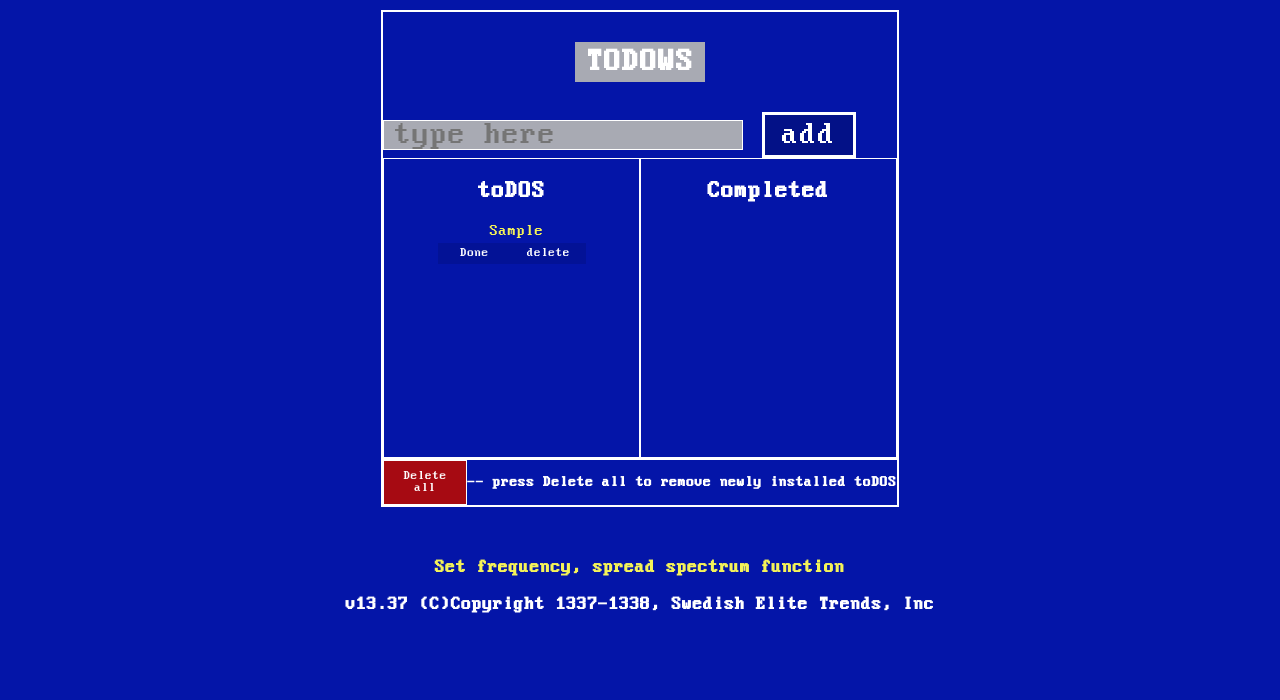
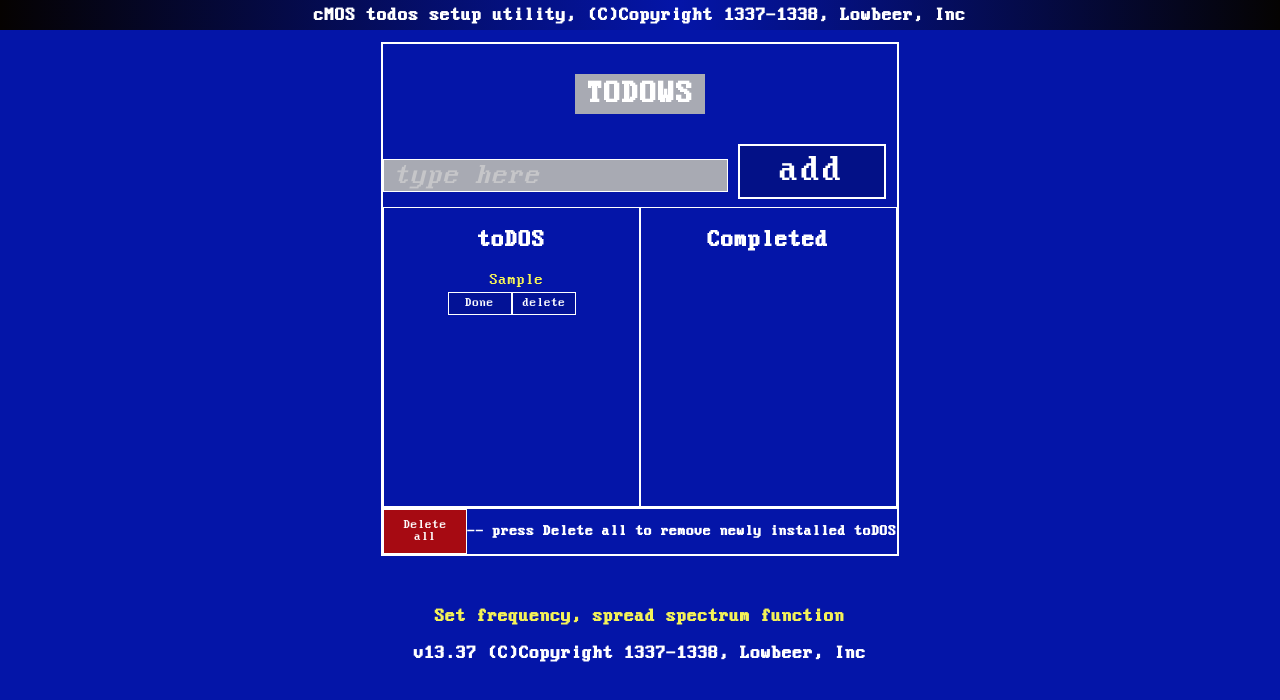
Before and after one commit to olalowbeer/TODOlist_Javascript, a plain HTML site: page index.html in a window 1280 px wide. Both pictures are taken after typing "Sample" into the empty fields and a click on the button "add". Drawn offline with Linux system fonts and the light colour scheme.

Commit message:
new changes

```diff
--- a/css/style.css
+++ b/css/style.css
@@ -1,10 +1,31 @@
+
 @font-face {
   font-family: font;
   src: url(font.ttf)
 }
 
+header{
+    display: flex;
+    height: 30px;
+    margin-bottom: 10px;
+    color: white;
+    background: rgb(5,2,1);
+    background: -moz-linear-gradient(left, rgba(5,2,1,1) 0%, rgba(4,21,168,1) 53%, rgba(5,3,2,1) 100%);
+    background: -webkit-linear-gradient(left, rgba(5,2,1,1) 0%,rgba(4,21,168,1) 53%,rgba(5,3,2,1) 100%);
+    background: linear-gradient(to right, rgba(5,2,1,1) 0%,rgba(4,21,168,1) 53%,rgba(5,3,2,1) 100%);
+    align-items: center;
+    justify-content: center;
 
+}
+header > h3 {
+
+    align-items: center;
+    padding: 0px;
+    margin: 0px;
+}
 body{
+    padding: 0px;
+    margin: 0px;
     height: 100%;
     font-family: font;
     background-color: #0415A8;
@@ -28,10 +49,17 @@ body{
     margin: 2px;
 }
 
-#onGoing{
+#active{
     padding-left: 0px;
 
 
+}
+
+#input::placeholder {
+    opacity: 0.7;
+    font-size: 1em;
+    font-style: italic;
+    color: lightgray;
 }
 
 .rows{
@@ -80,7 +108,7 @@ li#items{
 
 
 }
-#onGoing{
+#active{
     text-align: center;
     -webkit-animation: fadein 1s ease 0s forwards;
     animation: fadein 1s ease 0s forwards;
@@ -145,10 +173,10 @@ h2{
     padding: 0 0 0 2%;
     color: #000;
     margin-right: 2%;
-    font-size: 2em;
+    font-size: 1.8em;
     font-family: font;
     width: 70%;
-    height: 30px;
+    height: 33px;
     border: 1px solid white;
     box-sizing: border-box;
 
@@ -159,18 +187,18 @@ h2{
 	border: 1px solid white;
     font-size: 0.8em;
 }
-#deleteButton{
+
+#deleteButton, #doneButton{
     font-family: font;
      cursor: pointer;
     color: white;
     font-size: 0.8rem;
     background: rgba(0, 0, 0, 0.1);
-    //border: 3px solid #fff;
-    border: none;
+    border: 1px solid #fff;
     margin-bottom: 10px;
     padding: 4px 10px;
     line-height: 1;
-    width: 74px;
+    width: 64px;
       -webkit-animation: fadein 1s ease 0s forwards;
     animation: fadein 1s ease 0s forwards;
     animation-fill-mode: both !important;
@@ -180,25 +208,11 @@ h2{
     background-color: #A60A12;
 }
 
+.inputandbutton {
+	display: flex;
+    align-items: center;
+}
 
-#doneButton{
-    font-family: font;
-     cursor: pointer;
-    color: white;
-    font-size: 0.8rem;
-    background: rgba(0, 0, 0, 0.1);
-    //background: rgba(0, 0, 0, 0.2);
-    //border: 3px solid #fff;
-    border: none;
-margin-bottom: 10px;
-    padding: 4px 10px;
-    line-height: 1;
-    width: 74px;
-      -webkit-animation: fadein 1s ease 0s forwards;
-    animation: fadein 1s ease 0s forwards;
-    animation-fill-mode: both !important;
-    visibility: visible !important;
-}
 #doneButton:hover{
     background-color: #A60A12;
 }
@@ -207,15 +221,23 @@ margin-bottom: 10px;
     font-family: font;
     cursor: pointer;
     color: white;
-    font-size: 2rem;
+    font-size: 2.4rem;
     background: rgba(0, 0, 0, 0.2);
-    border: 3px solid #fff;
+    border: 2px solid #fff;
     padding: 4px 10px;
     line-height: 1;
-    width: 94px;
+    width: 30%;
+    height: 55px;
+    margin-right: 2%;
+    margin-bottom: 8px;
 }
 #addButton:hover {
 	background: #A60A12;
+}
+#addButton:active {
+   box-shadow: inset 0px 0px 0px 3px rgba(0,0,0,0.75);
+    font-size: 2rem;
+
 }
 
 #deleteAllButton{
@@ -225,17 +247,17 @@ margin-bottom: 10px;
     color: white;
     font-size: 0.8rem;
     background: #A60A12;
-    //background: rgba(0, 0, 0, 0.2);
     border: 1px solid white;
     padding: 4px 10px;
     line-height: 1;
     width: 84px;
-
-}
-#deleteAllButton:hover{
-    background-color: #A60A12;
 }
 
+#deleteAllButton:active, #doneButton:active, #deleteButton:active {
+
+    box-shadow: inset 0px 0px 0px 1px rgba(0,0,0,0.75);
+    font-size: 0.7rem;
+}
 .leftrow {
 	border: 1px solid white;
 }
@@ -302,6 +324,9 @@ h3:nth-child(2){
     #addButton {
 	width: 100%;
 }
+    .inputandbutton {
+	display: block;
+}
 
     .rows{
         display: block;
@@ -313,4 +338,7 @@ h3:nth-child(2){
     .rightfinished {
 	width: 100%;
 }
+    header{
+        display: none;
+    }
 }
--- a/index.html
+++ b/index.html
@@ -11,40 +11,35 @@
     <link rel="stylesheet" href="css/style.css">
 
 </head>
+
 <body>
-
-                <!--<div id="myDIV" class="header">
-                  <h2 style="margin:5px">My To Do List</h2>
-                  <input type="text" id="myInput" placeholder="Title...">
-                  <span onclick="newElement()" class="addBtn">Add</span>
-                </div>
-
-                <ul id="todolist">
-                </ul>-->
+    <header>
+        <h3>cMOS todos setup utility, (C)Copyright 1337-1338, Lowbeer, Inc</h3>
+    </header>
     <div class="main-container">
         <div class="main">
 
             <div class="content">
                 <div class="boxHeader">
-                       <div class="headerText"><h1>TODOWS</h1>
+                    <div class="headerText">
+                        <h1>TODOWS</h1>
                     </div>
                 </div>
+                <div class="inputandbutton">
                 <input id="input" type="text" placeholder="type here" autofocus>
-						<span onclick="newElement()" class="addBtn"></span>
                 <button id="addButton">add</button>
-						<div class="rows"><div class="leftrow">
+                </div>
+                <div class="rows">
+                    <div class="leftrow">
                         <h2>toDOS</h2>
 
-                             <ul id="onGoing"></ul>
+                        <ul id="active"></ul>
                     </div>
                     <div class="rightfinished">
                         <h2>Completed</h2>
                         <ul id="finished"></ul>
                     </div>
                 </div>
-
-<!--<ul class="finished-list"></ul>-->
-
             </div>
             <div class="buttonTest">
                 <button id="deleteAllButton">Delete all</button>
@@ -52,12 +47,13 @@
             </div>
         </div>
     </div>
-
-		<script async src="main.js"></script>
-	</body>
   <footer>
     <div class="footer">
         <h3>Set frequency, spread spectrum function</h3>
-			<h3>v13.37 (C)Copyright 1337-1338, Swedish Elite Trends, Inc</h3></div>
+        <h3>v13.37 (C)Copyright 1337-1338, Lowbeer, Inc</h3>
+     </div>
    </footer>
+<script async src="main.js"></script>
+</body>
+
 </html>
--- a/main.js
+++ b/main.js
@@ -1,4 +1,4 @@
-const onGoing = document.getElementById('onGoing');
+const active = document.getElementById('active');
 const finished = document.getElementById('finished');
 const addButton = document.getElementById('addButton');
 const input = document.getElementById('input');
@@ -6,6 +6,7 @@ const listItems = document.querySelectorAll('li');
 const deleteAllButton = document.getElementById('deleteAllButton');
 
 
+//If you press Enter
 input.addEventListener('keydown', function handleKeydown(e) {
     var text = input.value;
 
@@ -21,7 +22,7 @@ input.addEventListener('keydown', function handleKeydown(e) {
 
 
 
-//add item to todolist
+//add item to todolist(active)
 addButton.addEventListener('click', addList);
 
 function addList() {
@@ -29,57 +30,59 @@ function addList() {
     const li = document.createElement('li')
     li.id = "items";
     li.innerText = input.value;
-    document.getElementById('onGoing').appendChild(li);
+    document.getElementById('active').appendChild(li);
 
-    //lägger till doneknapp i onGoing
+
+     //adds a donebutton to active list
     var doneButton = document.createElement('button');
     const t = document.createTextNode("Done");
     doneButton.id = "doneButton";
     doneButton.appendChild(t);
-    onGoing.appendChild(doneButton);
+    active.appendChild(doneButton);
 
-    //lägger till deleteknapp i onGoing
+    //Adds a deletebutton to active list
     var deleteButton = document.createElement('button');
     const d = document.createTextNode("delete");
     deleteButton.id = "deleteButton";
     deleteButton.appendChild(d);
-    onGoing.appendChild(deleteButton);
+    active.appendChild(deleteButton);
     input.value = '';
 
 
 
 
+    //deletes buttons and todotext
     deleteButton.addEventListener('click', deleteTodo);
 
     function deleteTodo() {
-        onGoing.removeChild(li);
-        onGoing.removeChild(deleteButton);
-        onGoing.removeChild(doneButton);
+        active.removeChild(li);
+        active.removeChild(deleteButton);
+        active.removeChild(doneButton);
 
     }
 
-
+    //deletes everything
     deleteAllButton.addEventListener('click', deleteAll);
 
     function deleteAll() {
-        onGoing.innerHTML = '';
+        active.innerHTML = '';
         finished.innerHTML = '';
 
     }
 
 
-    //flyttar raden från att göra listan till har gjort listan
+    //Moves todo from todolist to finished list
     doneButton.addEventListener('click', moveDone);
 
     function moveDone() {
-        onGoing.removeChild(li);
-        onGoing.removeChild(doneButton);
-        onGoing.removeChild(deleteButton);
+        active.removeChild(li);
+        active.removeChild(doneButton);
+        active.removeChild(deleteButton);
         finished.appendChild(li);
         finished.appendChild(deleteButton);
     }
 
-    //      raderar listan och knappen när jag trycker på delete
+    //  Deletes finished list and button
     deleteButton.addEventListener('click', deleteDoneList);
 
     function deleteDoneList() {
```
Lines whose indentation alone changed are shown as unchanged.
